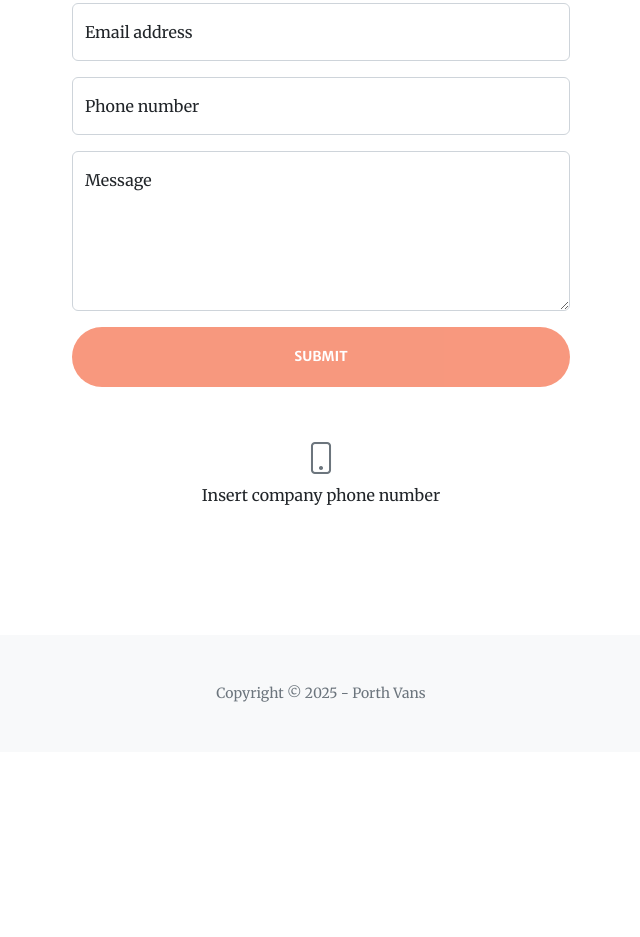
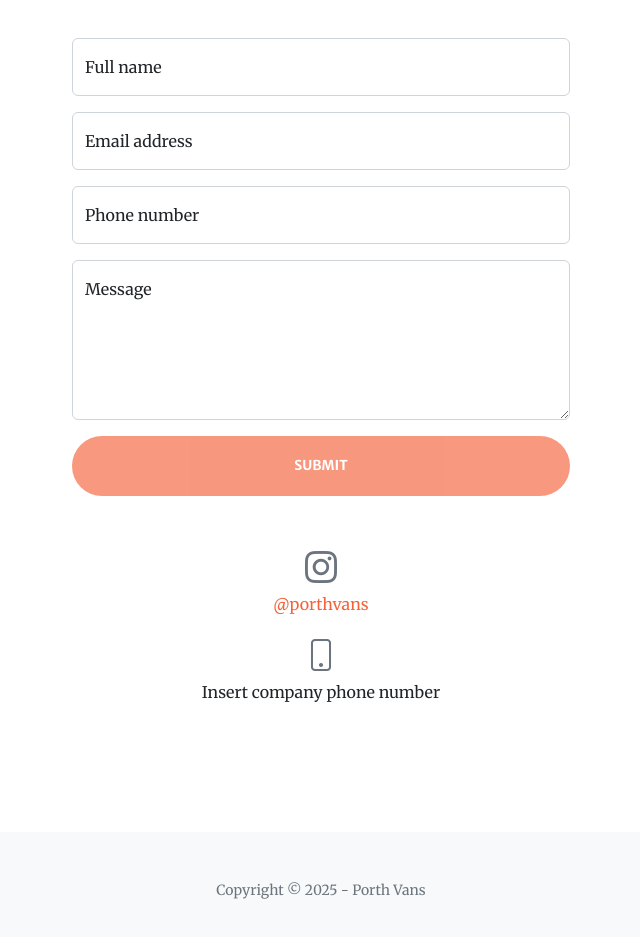
Before and after one commit to hhindley/porthvans, a plain HTML site: page index.html in a window 1280 px wide. Shown: the part 3148-4085 px from the top of the page, without its empty margins (319-959 px from the left). Before the commit the page ends 3900 px from the top, so only its background shows below. Drawn offline with nearby package versions, Linux system fonts and the light colour scheme; some packages are replaced by stand-ins of ours; a script that the page names is missing.

Commit message:
insta link added

```diff
--- a/index.html
+++ b/index.html
@@ -236,8 +236,15 @@
                 </div>
                 <div class="row gx-4 gx-lg-5 justify-content-center">
                     <div class="col-lg-4 text-center mb-5 mb-lg-0">
+
+                        <a href="https://www.instagram.com/porthvans/" target="_blank" class="d-block mb-3 text-decoration-none">
+                            <i class="bi bi-instagram fs-2 text-muted"></i>
+                            <div>@porthvans</div>
+                        </a>
+
                         <i class="bi-phone fs-2 mb-3 text-muted"></i>
                         <div>Insert company phone number</div>
+
                     </div>
                 </div>
             </div>
```
Also changed, not shown: assets/img/portfolio/fullsize/1.jpg, assets/img/portfolio/fullsize/2.jpg, assets/img/portfolio/fullsize/6.jpg, assets/img/portfolio/thumbnails/1.jpg, assets/img/portfolio/thumbnails/2.jpg, assets/img/portfolio/thumbnails/3.jpg, assets/img/portfolio/thumbnails/4.jpg, assets/img/portfolio/thumbnails/5.jpg, assets/img/portfolio/thumbnails/6.jpg, 5 other files.
